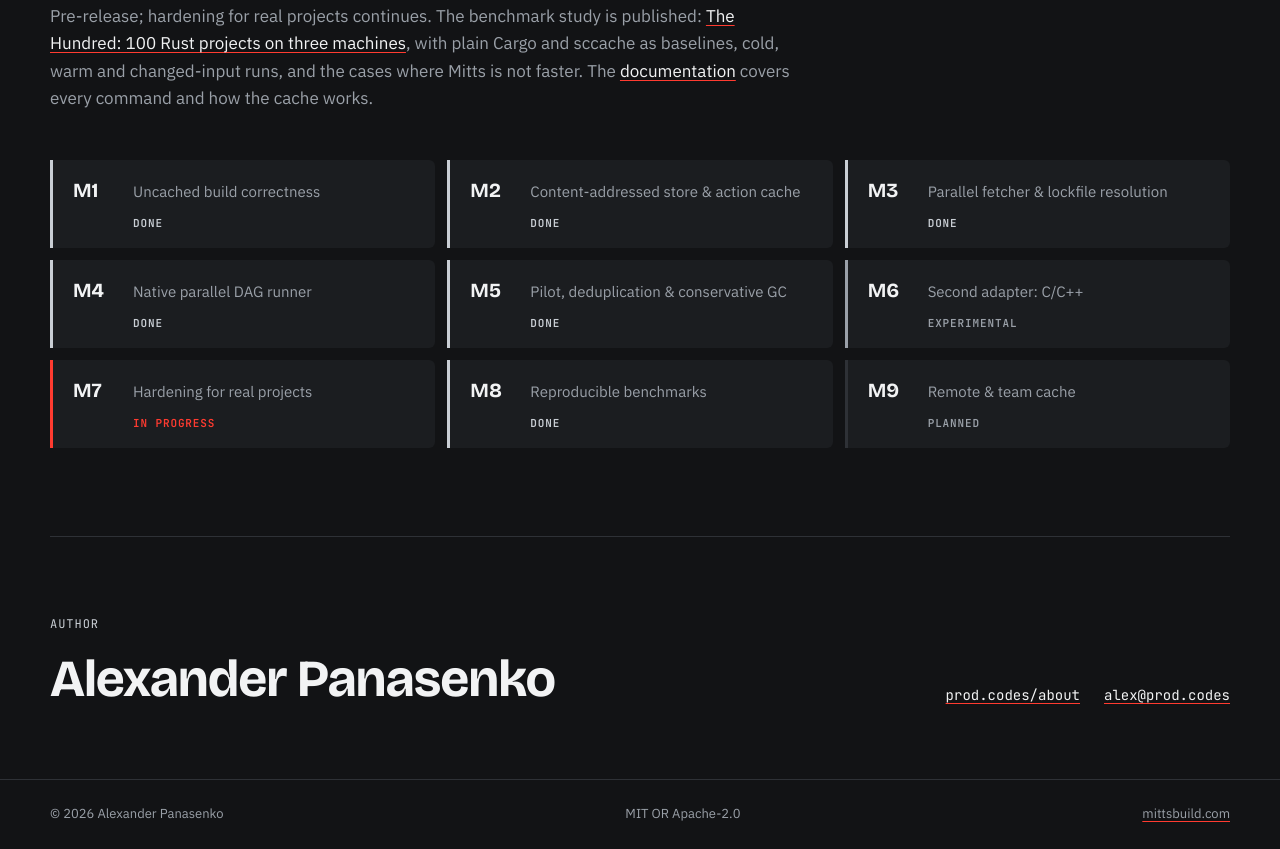
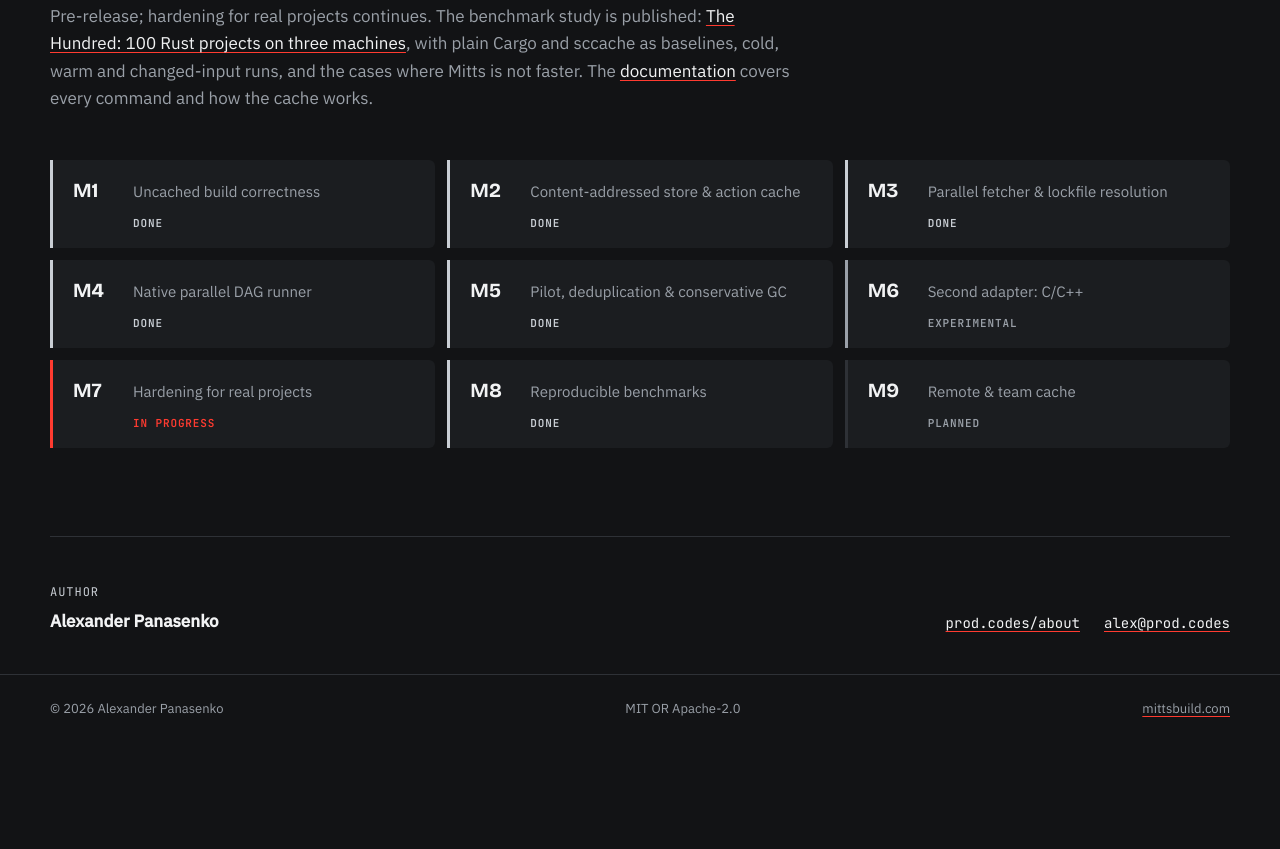
Before and after one commit to alex09x/mitts, a plain HTML site: page site/index.html in a window 1280 px wide. Shown: the part 8783-9632 px from the top of the page. After the commit the page ends 9527 px from the top, so only its background shows below. Drawn offline with nearby package versions, Linux system fonts and the light colour scheme.

Commit message:
Site: author name in the normal text size instead of a section heading

```diff
--- a/site/styles.css
+++ b/site/styles.css
@@ -180,10 +180,10 @@ h3 { font-size: 24px; font-weight: 700; margin-bottom: 10px; }
 .term .c { color: var(--muted); }
 .cli dd code { font-size: 13px; color: var(--ink); }
 
-.author { display: flex; flex-wrap: wrap; justify-content: space-between; align-items: end; gap: 24px; padding: 72px 0; border-top: 1px solid var(--line); }
+.author { display: flex; flex-wrap: wrap; justify-content: space-between; align-items: end; gap: 24px; padding: 40px 0; border-top: 1px solid var(--line); }
 .author p { display: flex; gap: 24px; margin: 0; font-family: var(--mono); font-size: 14px; }
-
-footer { border-top: 1px solid var(--line); color: var(--muted); font-size: 13px; }
+.author h2 { font: 600 17px/1.4 var(--sans); letter-spacing: 0; margin-top: 6px; }
+.author .tag { margin-bottom: 0; }footer { border-top: 1px solid var(--line); color: var(--muted); font-size: 13px; }
 footer .shell { display: flex; flex-wrap: wrap; justify-content: space-between; gap: 12px; padding: 24px 0; }
 footer a { color: var(--muted); }
 
```
